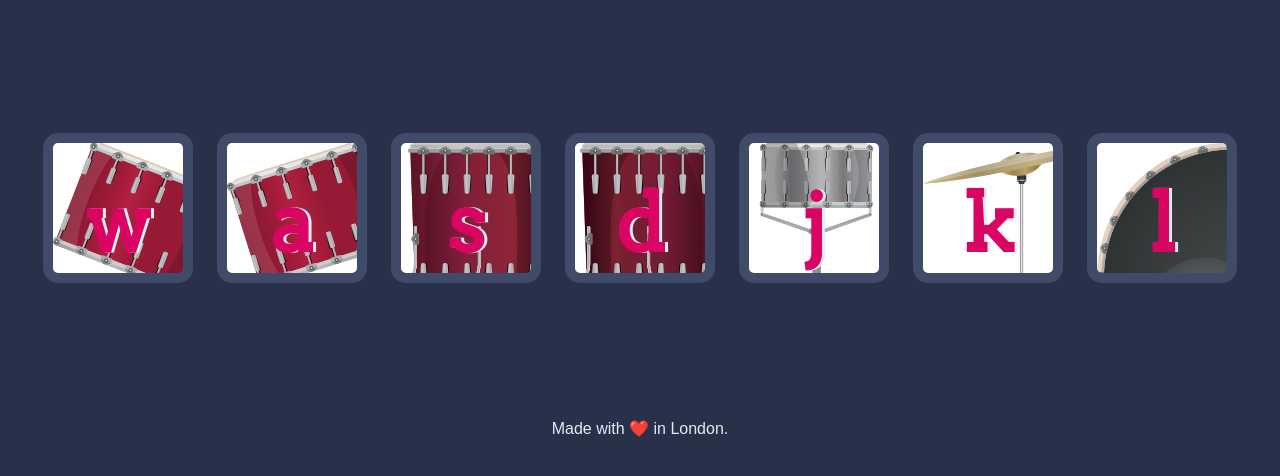
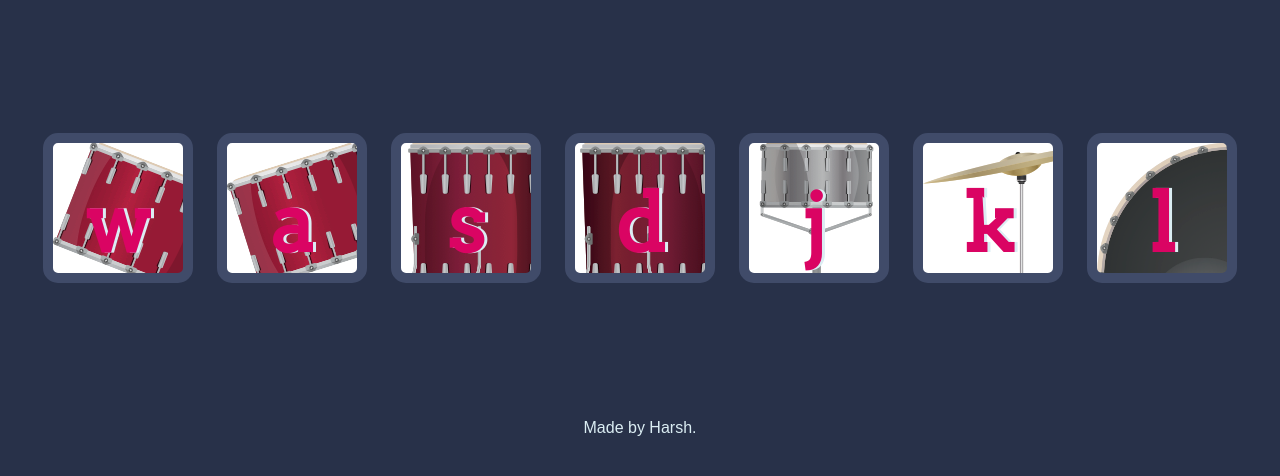
Before and after one commit to Git-Hursh/Drum-kit, a plain HTML site: page index.html in a window 1280 px wide. Shown: the part 156-632 px from the top of the page. Drawn offline with Linux system fonts and the light colour scheme.

Commit message:
Update index.html

```diff
--- a/index.html
+++ b/index.html
@@ -24,7 +24,7 @@
 <script src="index.js" charset="utf-8"></script>
 
 <footer>
-  Made with ❤️ in London.
+  Made by Harsh.
 </footer>
 </body>
 </html>
```
